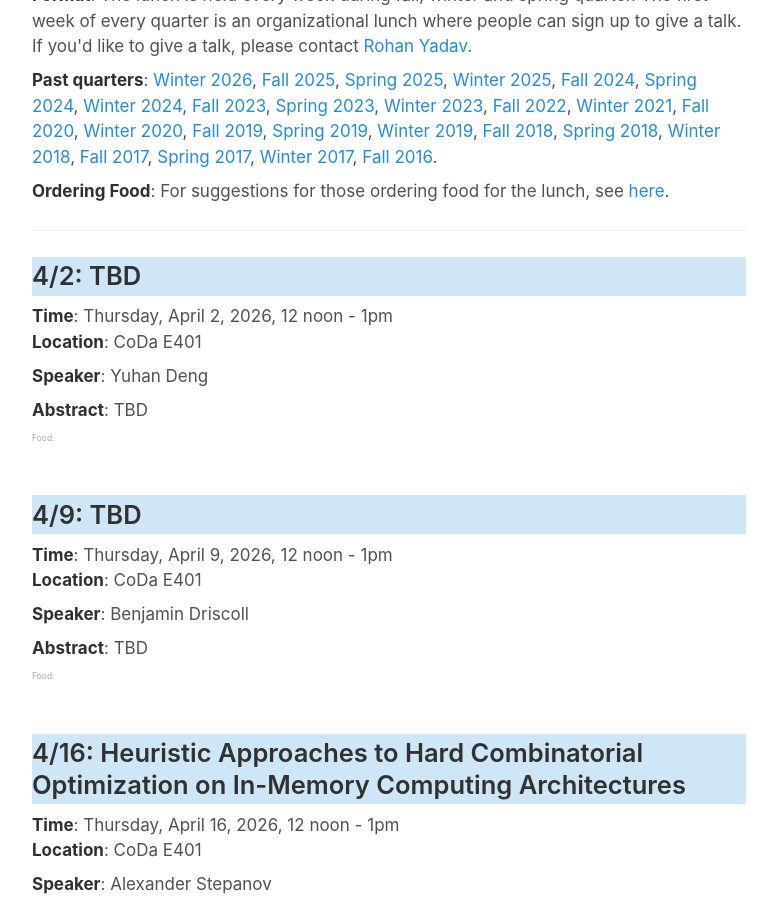
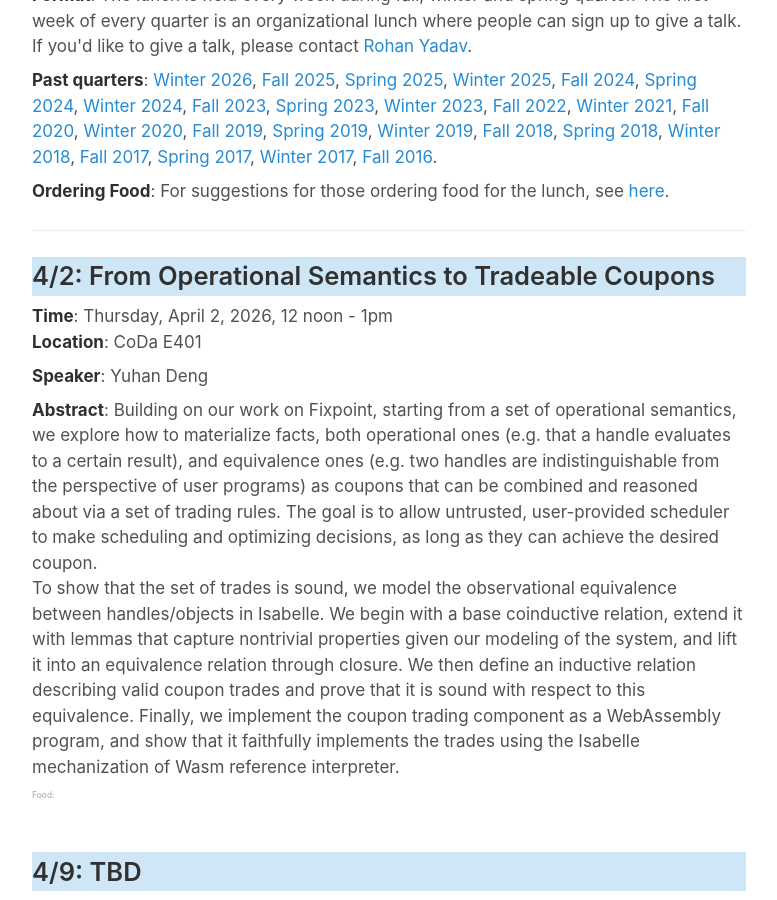
Before and after one commit to software-research-lunch/software-research-lunch.github.io, a Jekyll site: the page built from index.html, in a window 1280 px wide and 900 px high, scrolled down 309 px. Shown: the whole window, without its empty margins (251-1028 px from the left). Built offline with Jekyll 4.4.1, drawn with Linux system fonts in a browser that asks for light colours.

Commit message:
_data: add yuhan's metadata

```diff
--- a/_data/schedule.yml
+++ b/_data/schedule.yml
@@ -36,10 +36,12 @@ y26_spring:
   quarter: "spring"
   talks:
     - date: "2026-4-2"
-      abstract: "TBD"
-      title: "TBD"
+      abstract: "Building on our work on Fixpoint, starting from a set of operational semantics, we explore how to materialize facts, both operational ones (e.g. that a handle evaluates to a certain result), and equivalence ones (e.g. two handles are indistinguishable from the perspective of user programs) as coupons that can be combined and reasoned about via a set of trading rules. The goal is to allow untrusted, user-provided scheduler to make scheduling and optimizing decisions, as long as they can achieve the desired coupon.
+
+To show that the set of trades is sound, we model the observational equivalence between handles/objects in Isabelle. We begin with a base coinductive relation, extend it with lemmas that capture nontrivial properties given our modeling of the system, and lift it into an equivalence relation through closure. We then define an inductive relation describing valid coupon trades and prove that it is sound with respect to this equivalence. Finally, we implement the coupon trading component as a WebAssembly program, and show that it faithfully implements the trades using  the Isabelle mechanization of Wasm reference interpreter."
+      title: "From Operational Semantics to Tradeable Coupons"
       speaker: "Yuhan Deng"
-      bio: "TBD"
+      bio: "Yuhan Deng is a sixth year PhD candidate advised by Keith Winstein."
     - date: "2026-4-9"
       abstract: "TBD"
       title: "TBD"
```
